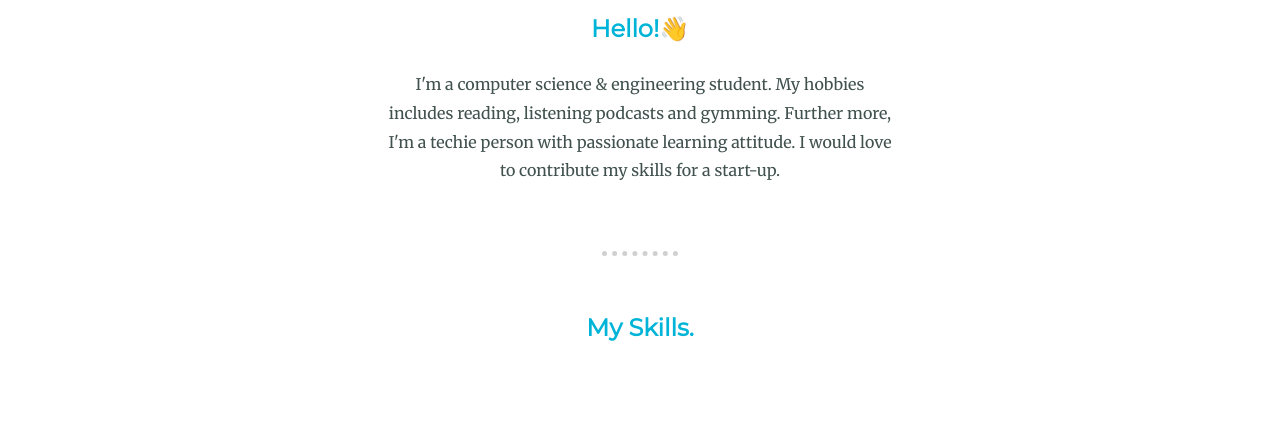
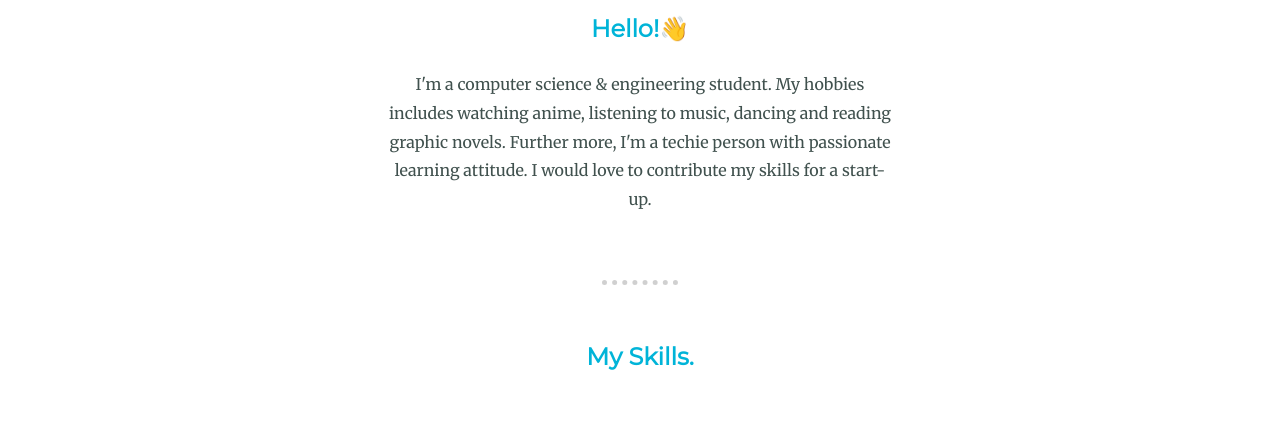
Before and after one commit to akbarali0123/resume, a plain HTML site: page index.html in a window 1280 px wide. Shown: the part 652-1078 px from the top of the page. Drawn offline with Linux system fonts and the light colour scheme; grey boxes are pictures that could not be loaded.

Commit message:
editing completed

```diff
--- a/index.html
+++ b/index.html
@@ -26,7 +26,7 @@
         <div class="profile">
             <img src="profile.jpg" alt="profile"; class="profile-picture">
             <h2>Hello!👋</h2>
-            <p>I'm a computer science & engineering student. My hobbies includes reading, listening podcasts and gymming. Further more, I'm a techie person with passionate learning attitude. I would love to contribute my skills for a start-up.
+            <p>I'm a computer science & engineering student. My hobbies includes watching anime, listening to music, dancing and reading graphic novels. Further more, I'm a techie person with passionate learning attitude. I would love to contribute my skills for a start-up.
             </p>
         </div>
         <hr>
```
